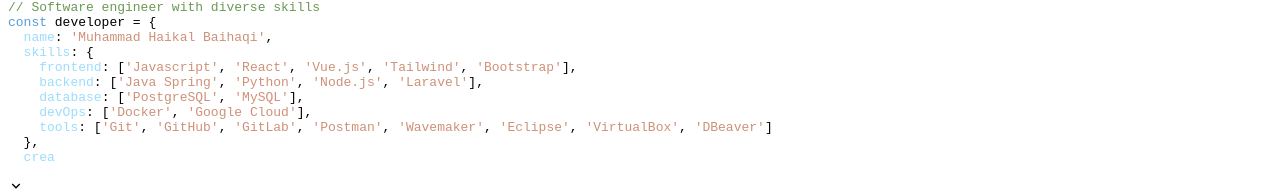
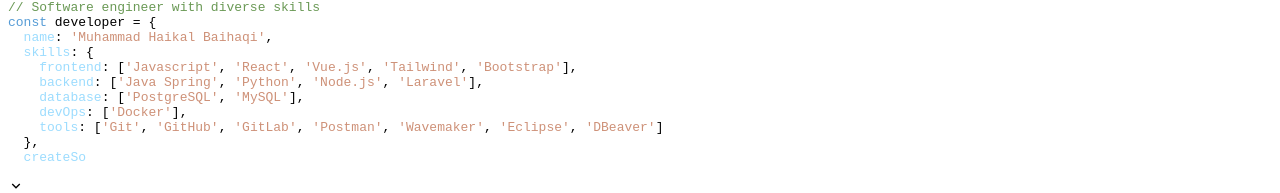
Before and after one commit to BlancIt/portfolio-project, a Next.js app: page / in a window 1280 px wide. Shown: the part 607-800 px from the top of the page. Built offline with nearby package versions, Linux system fonts and the light colour scheme; no server answers.

Commit message:
revised CV

```diff
--- a/src/components/Other/InitialHome/InitialHome.tsx
+++ b/src/components/Other/InitialHome/InitialHome.tsx
@@ -25,14 +25,12 @@
   { name: 'PostgreSQL', category: 'database', featured: false },
   { name: 'MySQL', category: 'database', featured: false },
   { name: 'Docker', category: 'devops', featured: false },
-  { name: 'Google Cloud', category: 'devops', featured: false },
   { name: 'Git', category: 'tools', featured: false },
   { name: 'GitHub', category: 'tools', featured: false },
   { name: 'GitLab', category: 'tools', featured: false },
   { name: 'Postman', category: 'tools', featured: false },
   { name: 'Wavemaker', category: 'tools', featured: false },
   { name: 'Eclipse', category: 'tools', featured: false },
-  { name: 'VirtualBox', category: 'tools', featured: false },
   { name: 'DBeaver', category: 'tools', featured: false },
 ];
 
```
Also changed, not shown: 1 other file (tests, documents, lock files or other folders).
